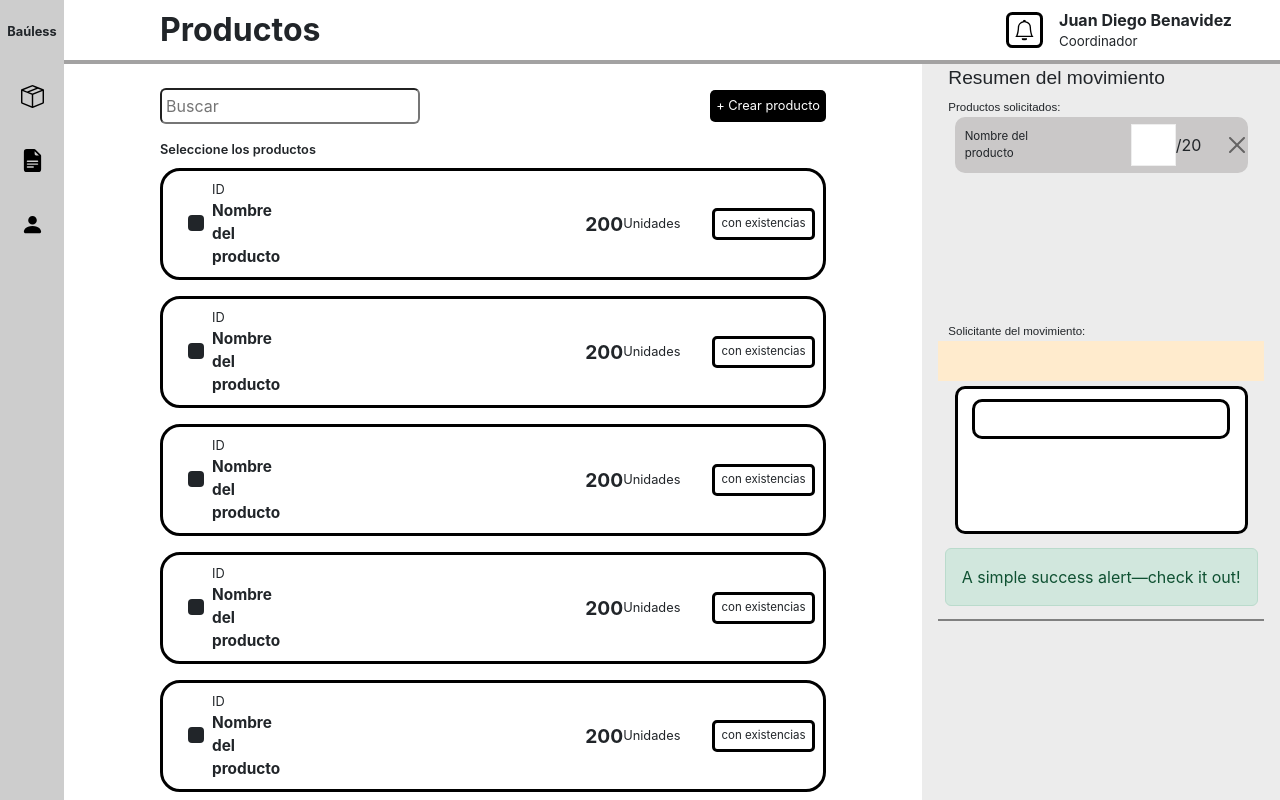
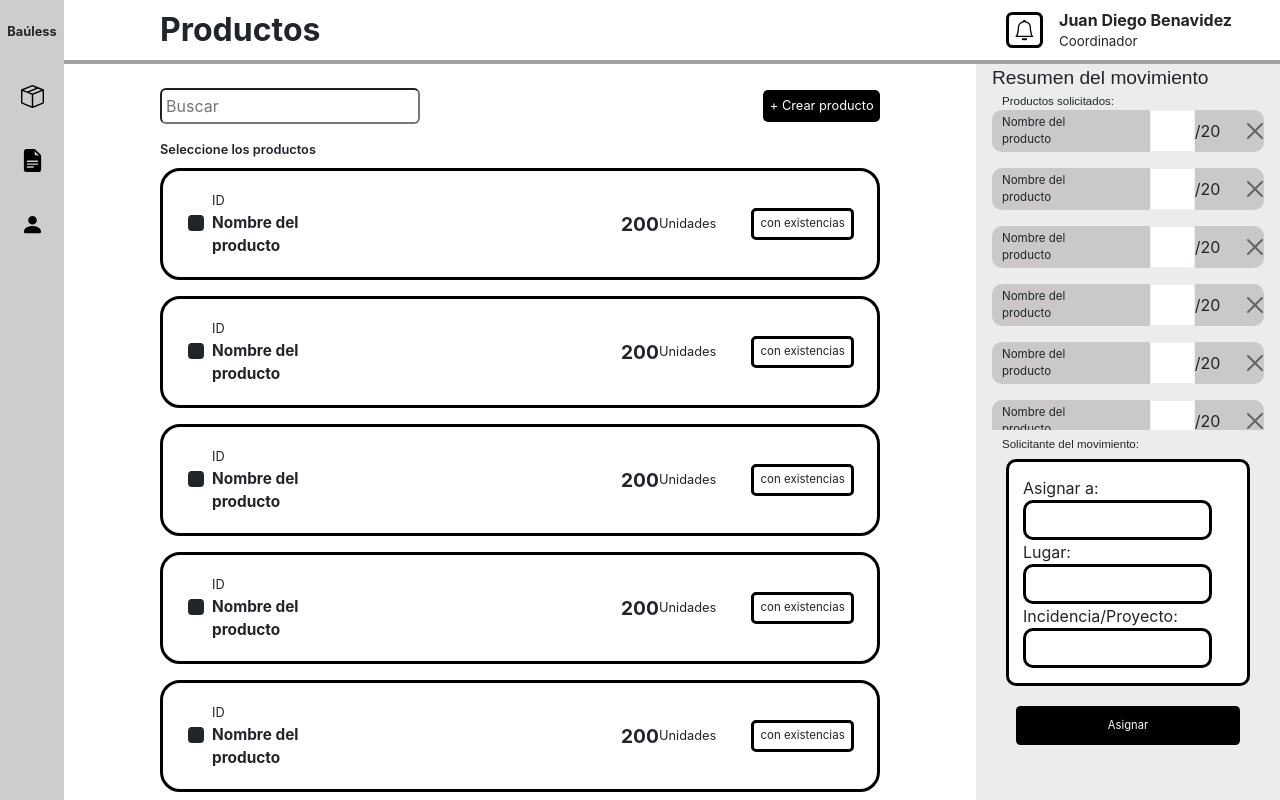
Before and after one commit to yeison0797/inventario.Front, a React (Create React App) app: page /productos in a window 1280 px wide. Built offline with nearby package versions, Linux system fonts and the light colour scheme.

Commit message:
movimientos

```diff
--- a/src/hojas-de-estilo/Productos.css
+++ b/src/hojas-de-estilo/Productos.css
@@ -6,7 +6,7 @@ body {
 .parent {
     height: 100vh;
     display: grid;
-    grid-template-columns: 4em 2fr 2fr 2fr 2.5fr;
+    grid-template-columns: 4em 2fr 2fr 2fr 2fr;
     grid-template-rows: 4em 2fr 2fr 2fr 2fr;
     grid-column-gap: 0px;
     grid-row-gap: 0px;
--- a/src/paginas/Productos.js
+++ b/src/paginas/Productos.js
@@ -2,6 +2,7 @@ import React from 'react'
 import { IzqProductos } from './componentes/IzqProductos'
 import { DerProductos } from './componentes/DerProductos'
 import '../hojas-de-estilo/Productos.css';
+import { Link } from "react-router-dom";
 
 function Productos() {
   return (
@@ -13,26 +14,26 @@ function Productos() {
 
           <div class="sidebar">
             <label class="cubo m-0">Baúless</label>
-            <a class="cubo" href="#">
+            <Link to="/informes" class="cubo">
               <svg xmlns="http://www.w3.org/2000/svg" width="23" height="23" fill="bg-dark" class="bi bi-box-seam"
                 viewBox="0 0 16 16">
                 <path
                   d="M8.186 1.113a.5.5 0 0 0-.372 0L1.846 3.5l2.404.961L10.404 2l-2.218-.887zm3.564 1.426L5.596 5 8 5.961 14.154 3.5l-2.404-.961zm3.25 1.7-6.5 2.6v7.922l6.5-2.6V4.24zM7.5 14.762V6.838L1 4.239v7.923l6.5 2.6zM7.443.184a1.5 1.5 0 0 1 1.114 0l7.129 2.852A.5.5 0 0 1 16 3.5v8.662a1 1 0 0 1-.629.928l-7.185 2.874a.5.5 0 0 1-.372 0L.63 13.09a1 1 0 0 1-.63-.928V3.5a.5.5 0 0 1 .314-.464L7.443.184z" />
               </svg>
-            </a>
-            <a class="cubo" href="#">
+            </Link>
+            <Link to="/usuarios" class="cubo" href="#">
               <svg xmlns="http://www.w3.org/2000/svg" width="23" height="23" fill="bg-dark"
                 class="bi bi-file-earmark-text-fill" viewBox="0 0 16 16">
                 <path
                   d="M9.293 0H4a2 2 0 0 0-2 2v12a2 2 0 0 0 2 2h8a2 2 0 0 0 2-2V4.707A1 1 0 0 0 13.707 4L10 .293A1 1 0 0 0 9.293 0zM9.5 3.5v-2l3 3h-2a1 1 0 0 1-1-1zM4.5 9a.5.5 0 0 1 0-1h7a.5.5 0 0 1 0 1h-7zM4 10.5a.5.5 0 0 1 .5-.5h7a.5.5 0 0 1 0 1h-7a.5.5 0 0 1-.5-.5zm.5 2.5a.5.5 0 0 1 0-1h4a.5.5 0 0 1 0 1h-4z" />
               </svg>
-            </a>
-            <a class="cubo" href="#">
+            </Link>
+            <Link to="/usuarios" class="cubo" href="#">
               <svg xmlns="http://www.w3.org/2000/svg" width="23" height="23" fill="bg-dark" class="bi bi-person-fill"
                 viewBox="0 0 16 16">
                 <path d="M3 14s-1 0-1-1 1-4 6-4 6 3 6 4-1 1-1 1H3zm5-6a3 3 0 1 0 0-6 3 3 0 0 0 0 6z" />
               </svg>
-            </a>
+            </Link>
           </div>
 
           {/* Sección Navbar */}
--- a/src/paginas/componentes/BusquedaTrabajadores.js
+++ b/src/paginas/componentes/BusquedaTrabajadores.js
@@ -4,6 +4,11 @@ import './css/BusquedaTrabajadores.css';
 export function BusquedaTrabajadores(){
   return(
     <div className="recuadro-busqueda">
+      <label>Asignar a:</label>
+      <input type="text" className="buscar-trabajador"></input>
+      <label>Lugar:</label>
+      <input type="text" className="buscar-trabajador"></input>
+      <label>Incidencia/Proyecto:</label>
       <input type="text" className="buscar-trabajador"></input>
 
     </div>
--- a/src/paginas/componentes/DerProductos.js
+++ b/src/paginas/componentes/DerProductos.js
@@ -3,35 +3,40 @@ import './css/DerProductos.css';
 import { ProductoSolicitado } from './ProductoSolicitado';
 import { BusquedaTrabajadores } from './BusquedaTrabajadores';
 
-export function DerProductos(){
-  return(
+export function DerProductos() {
+  return (
     <div className="der px-3">
-      <div className="titulo">
-        <label className="titulo-resumen">Resumen del movimiento</label>
-      </div>
-      <div className="productos-seleccionados">
-        <label className="titulo-productos-seleccionados">Productos solicitados:</label>
-        <div className="scroll-de-productos">
-          <div className="numero-de-productos">
-            <ProductoSolicitado/>
-          </div>
-        </div>
+
+
+      <label className="titulo-resumen">Resumen del movimiento</label>
+
+      <label className="titulo-productos-seleccionados">Productos solicitados:</label>
+      <div className="numero-de-productos">
+        <ProductoSolicitado />
+        <ProductoSolicitado />
+        <ProductoSolicitado />
+        <ProductoSolicitado />
+        <ProductoSolicitado />
+        <ProductoSolicitado />
+        <ProductoSolicitado />
+        <ProductoSolicitado />
+        <ProductoSolicitado />
       </div>
       <div className="buscar-persona">
         <label className="solicitante-movimiento">Solicitante del movimiento:</label>
-        <div className="nombre-persona-solicitante">
+        <div className="componente-trabajadores">
+          <BusquedaTrabajadores />
         </div>
-        <div className="componente-trabajadores">
-          <BusquedaTrabajadores/>
+        <div className="botones">
+          <a className="btn-asignar" href="#">Asignar</a>
         </div>
       </div>
-      <div className="alertas">
+      {/* <div className="alertas">
         <div class="alert alert-success" role="alert">
           A simple success alert—check it out!
         </div>
-      </div>
-      <div className="botones">
-      </div>
+      </div> */}
+
     </div>
   )
 }
--- a/src/paginas/componentes/css/BusquedaTrabajadores.css
+++ b/src/paginas/componentes/css/BusquedaTrabajadores.css
@@ -1,13 +1,14 @@
 .recuadro-busqueda{
     width: 90%;
-    height: 18.5vh;
+
     background-color: bisque;
     border-radius: 10px;
     border: solid black;
     background-color: white;
     display: flex;
     justify-content: center;
-    padding-top: 10px;
+    padding: .9em;
+    flex-direction: column;
 }
 
 .buscar-trabajador{
--- a/src/paginas/componentes/css/DerProductos.css
+++ b/src/paginas/componentes/css/DerProductos.css
@@ -1,20 +1,13 @@
 .der{
+    display: flex;
     height: 100%;
-    display: flex;
     flex-direction: column;
     background-color: rgb(236, 236, 236);
 }
 
-.titulo{
-
-    background-color: rgb(236, 236, 236);
-
-    display: flex;
-    align-items: flex-start;
-    padding-left: 10px;
-
-}
 .titulo-resumen{
+    display: block;
+    text-align: start;
     font-size: 1.5vw;
     font-family: sans-serif;
 }
@@ -22,14 +15,35 @@
 .productos-seleccionados{
     width: 100%;
     height: 28vh;
-    /* background-color: aquamarine; */
 }
 
 .numero-de-productos{
     display: flex;
+    height: 20em;
     flex-direction: column;
-    justify-content: center;
+    justify-content: start;
     align-items: center;
+    gap: 1em;
+    overflow-y: scroll;
+}
+
+.numero-de-productos::-webkit-scrollbar {
+    width: .4em;
+    /* width of the entire scrollbar */
+}
+
+.numero-de-productos::-webkit-scrollbar-track {
+    background:transparent;
+    /* color of the tracking area */
+}
+
+.numero-de-productos::-webkit-scrollbar-thumb {
+    background-color: black;
+    /* color of the scroll thumb */
+    border-radius: .5em;
+    /* roundness of the scroll thumb */
+
+    /* creates padding around scroll thumb */
 }
 
 .titulo-productos-seleccionados{
@@ -38,10 +52,11 @@
     padding-left: 10px;
 }
 
+/* ------------------------------------- */
+
 .buscar-persona{
     width: 100%;
     height: 28vh;
-    /* background-color: white; */
 }
 
 .solicitante-movimiento{
@@ -66,7 +81,6 @@
 .alertas{
     width: 100%;
     height: 10vh;
-    /* background-color: blue; */
     padding-top: 10px;
     display: flex;
     justify-content: center;
@@ -77,5 +91,4 @@
 .botones{
     width: 100%;
     height: 10vh;
-    /* background-color: black; */
 }
--- a/src/paginas/componentes/css/ProductoSolicitado.css
+++ b/src/paginas/componentes/css/ProductoSolicitado.css
@@ -1,6 +1,6 @@
 .producto-solicitado {
-    width: 90%;
-    height: 7vh;
+    width: 100%;
+    /* height: 7vh; */
     background-color: rgb(202, 200, 200);
     border-radius: 10px;
     display: flex;
@@ -19,8 +19,6 @@
     line-height: 1.65;
     float: left;
     display: block;
-    padding: 0;
-    margin: 0;
     padding-left: 20px;
     border: 1px solid #eee;
 }
@@ -28,3 +26,29 @@
 .label-unidad {
     padding-right: 25px;
 }
+
+.botones{
+    display: flex;
+    justify-content: center;
+    align-items: center;
+}
+
+.btn-asignar{
+    align-items: center;
+    display: block;
+    width: 20em;
+    font-size: .7em;
+    padding: 1em;
+    border-color: transparent;
+    border: 0;
+    border-radius: .4em;
+    background-color: black;
+    color: white;
+    text-decoration: none;
+    text-align: center;
+}
+
+.btn-asignar:hover {
+    color: white;
+    font-weight: 600;
+}
```
